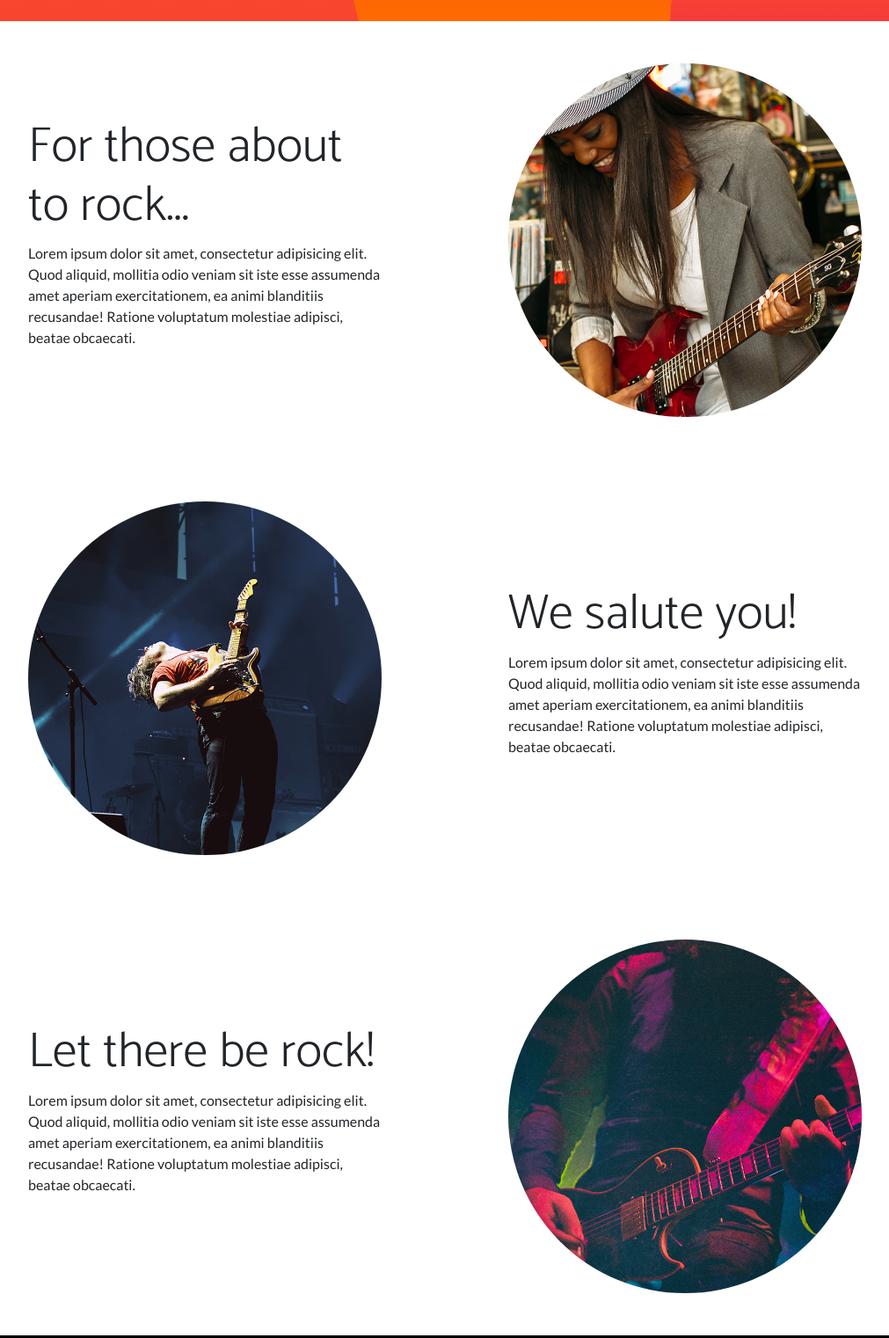
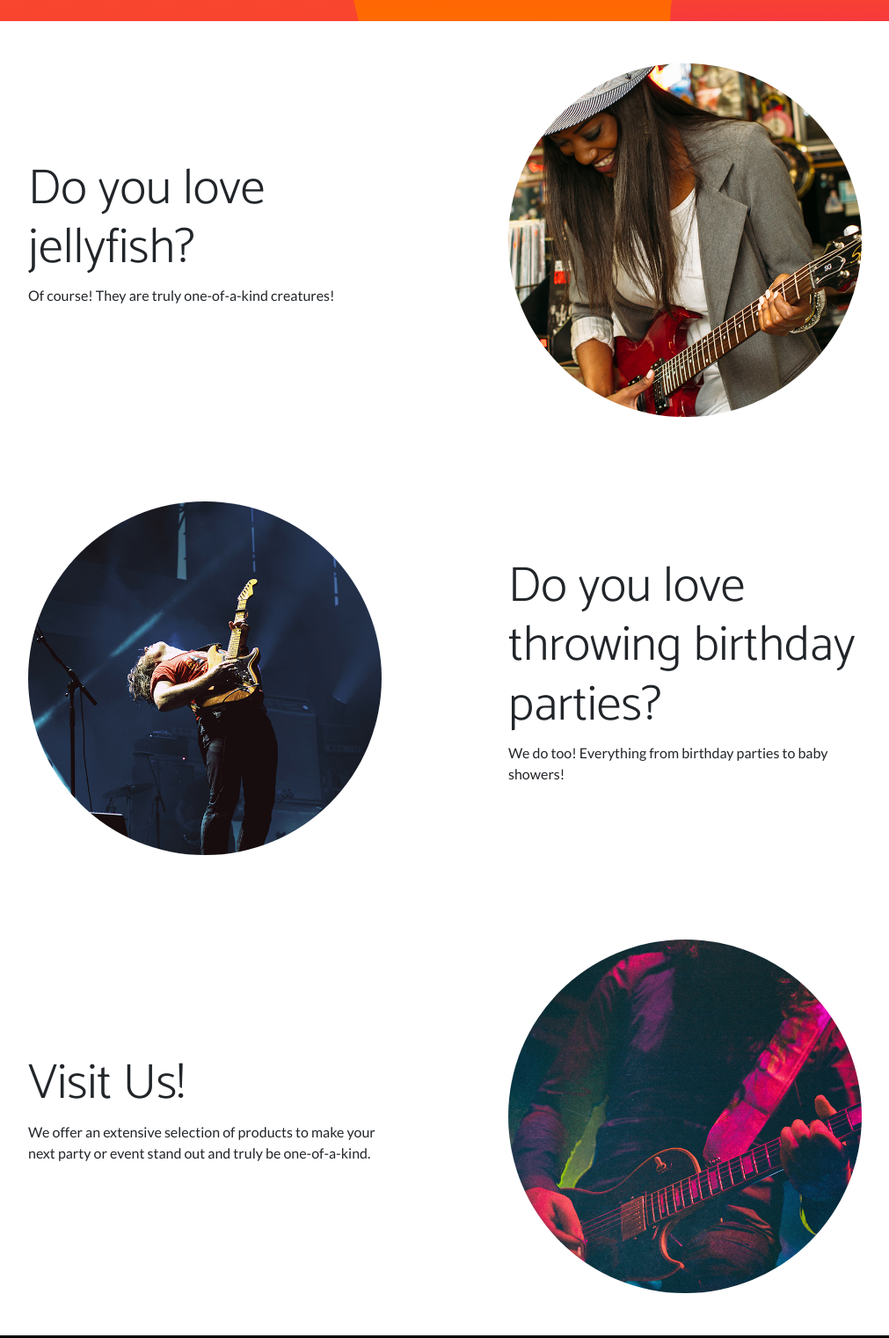
Before and after one commit to rileyskief/csci340lab5, a plain HTML site: page Lab 5/index.html in a window 1280 px wide. Shown: the part 701-2222 px from the top of the page at 88% size, without its empty margins (134-1145 px from the left). Drawn offline with nearby package versions, Linux system fonts and the light colour scheme.

Commit message:
bottom fixes

```diff
--- a/Lab 5/index.html
+++ b/Lab 5/index.html
@@ -51,8 +51,8 @@
                     </div>
                     <div class="col-lg-6 order-lg-1">
                         <div class="p-5">
-                            <h2 class="display-4">For those about to rock...</h2>
-                            <p>Lorem ipsum dolor sit amet, consectetur adipisicing elit. Quod aliquid, mollitia odio veniam sit iste esse assumenda amet aperiam exercitationem, ea animi blanditiis recusandae! Ratione voluptatum molestiae adipisci, beatae obcaecati.</p>
+                            <h2 class="display-4">Do you love jellyfish?</h2>
+                            <p>Of course! They are truly one-of-a-kind creatures!</p>
                         </div>
                     </div>
                 </div>
@@ -67,8 +67,8 @@
                     </div>
                     <div class="col-lg-6">
                         <div class="p-5">
-                            <h2 class="display-4">We salute you!</h2>
-                            <p>Lorem ipsum dolor sit amet, consectetur adipisicing elit. Quod aliquid, mollitia odio veniam sit iste esse assumenda amet aperiam exercitationem, ea animi blanditiis recusandae! Ratione voluptatum molestiae adipisci, beatae obcaecati.</p>
+                            <h2 class="display-4">Do you love throwing birthday parties?</h2>
+                            <p>We do too! Everything from birthday parties to baby showers!</p>
                         </div>
                     </div>
                 </div>
@@ -83,8 +83,8 @@
                     </div>
                     <div class="col-lg-6 order-lg-1">
                         <div class="p-5">
-                            <h2 class="display-4">Let there be rock!</h2>
-                            <p>Lorem ipsum dolor sit amet, consectetur adipisicing elit. Quod aliquid, mollitia odio veniam sit iste esse assumenda amet aperiam exercitationem, ea animi blanditiis recusandae! Ratione voluptatum molestiae adipisci, beatae obcaecati.</p>
+                            <h2 class="display-4">Visit Us!</h2>
+                            <p>We offer an extensive selection of products to make your next party or event stand out and truly be one-of-a-kind.</p>
                         </div>
                     </div>
                 </div>
```
